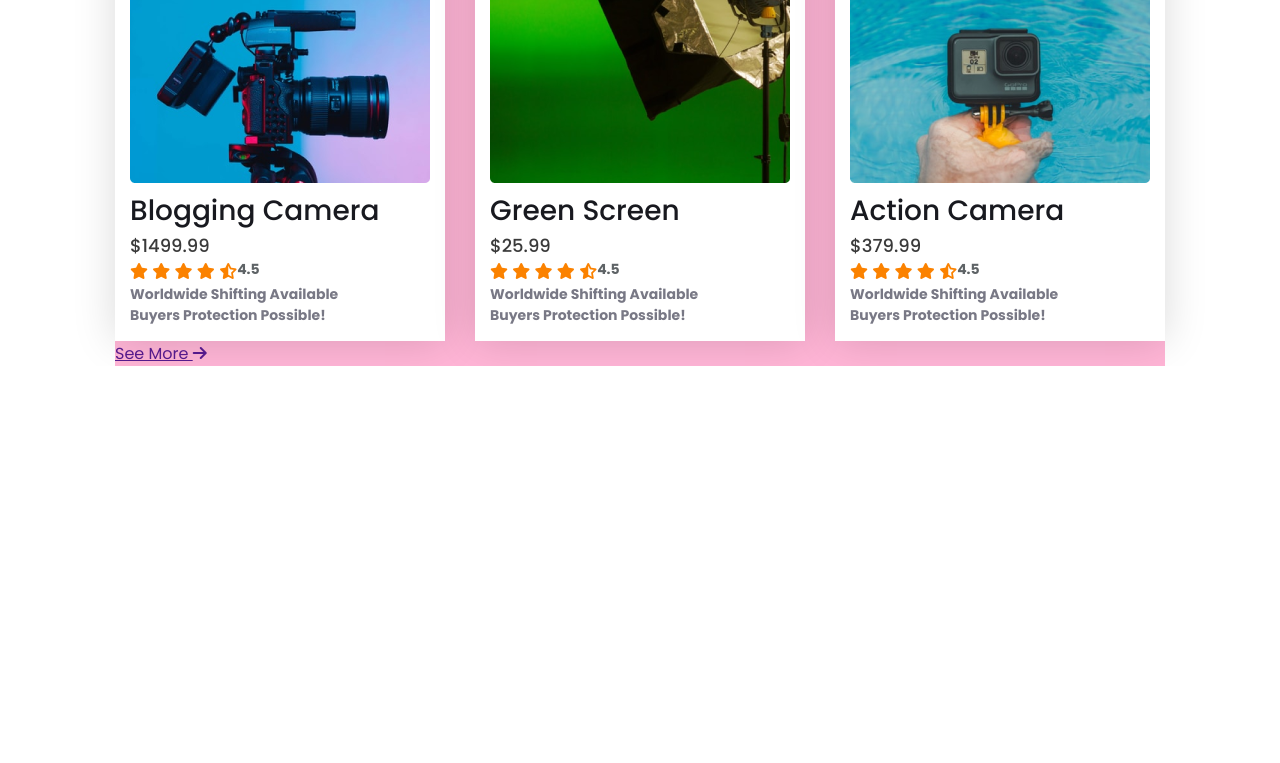
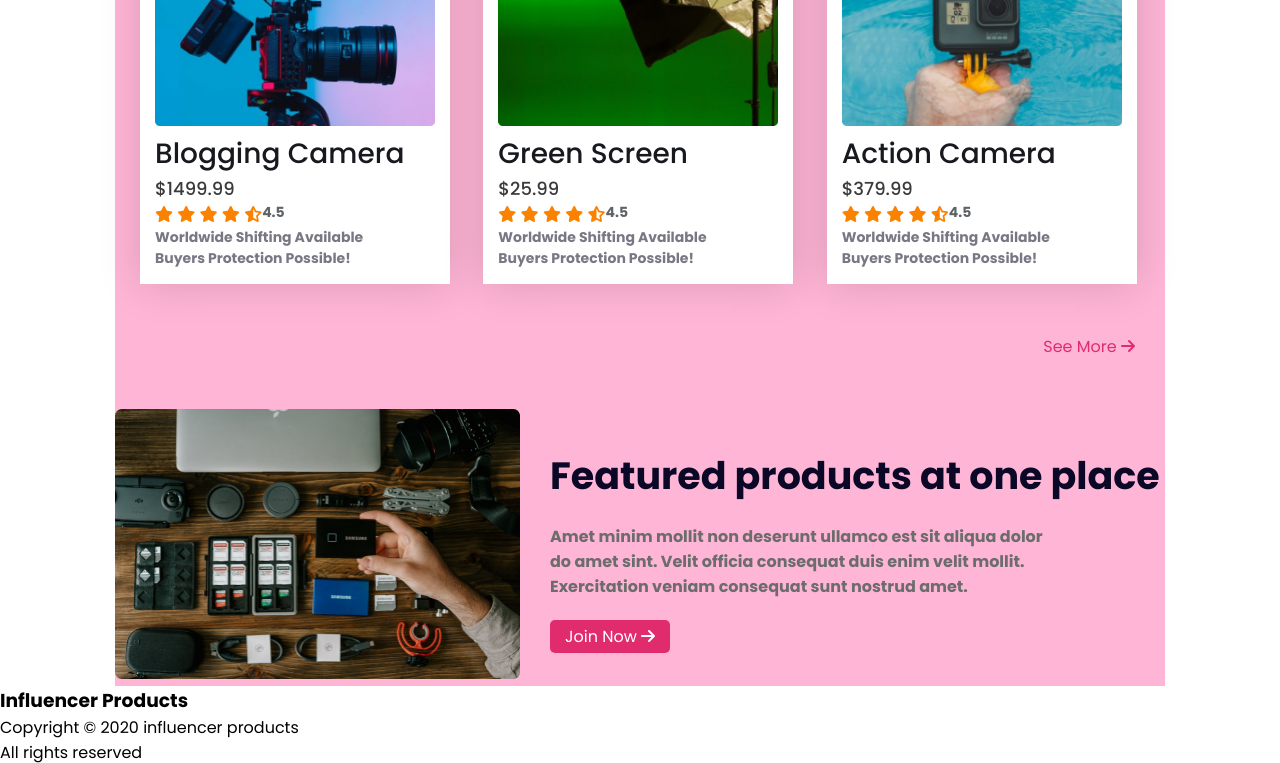
Before and after one commit to ramgope/influencer-gear, a plain HTML site: page index.html in a window 1280 px wide. Shown: the part 1760-2523 px from the top of the page. Before the commit the page ends 2126 px from the top, so only its background shows below. Drawn offline with Linux system fonts and the light colour scheme.

Commit message:
featured products section added

```diff
--- a/css/style.css
+++ b/css/style.css
@@ -9,6 +9,7 @@
     --text-color: #3A3A3A;
     --border-color: #F1E4FF;
     --text-dark: #18191F;
+    --btn-color: #E02C6D;
 }
 
 /* ===============Header section starts============== */
@@ -83,7 +84,7 @@ main {
 
 .main-text a {
     padding: 10px 24px;
-    background: #E02C6D;
+    background: var(--btn-color);
     border-radius: 25px;
     text-decoration: none;
     color: white;
@@ -131,21 +132,30 @@ hr {
 /* ===============Company-Logo section ends============== */
 
 /* ===============Popular Collection section starts============== */
+.products-head {
+    text-align: center;
+    font-size: 28px;
+    font-weight: 600;
+    color: var(--text-color);
+}
+
 .devices {
+    width: 1000px;
     display: grid;
     grid-template-columns: repeat(3, 1fr);
     grid-gap: 30px;
+    margin: auto;
 }
 
 .device {
-    width: 330px;
+    width: 310px;
     background: #FFF;
     box-shadow: 0px 0px 40px 0px rgba(0, 0, 0, 0.15);
     padding: 15px;
 }
 
 .device-img img {
-    width: 300px;
+    width: 280px;
 }
 
 .device-text h2 {
@@ -181,5 +191,53 @@ hr {
 }
 
 /* ===============Popular Collection section ends============== */
+.more-opt {
+    margin: 50px 0;
+    text-align: right;
+    width: 1020px;
+}
+
+.more-opt a {
+    text-decoration: none;
+    color: var(--btn-color);
+}
+
+/* ===============Featured Products section starts============== */
+.feature-sec {
+    display: flex;
+    align-items: center;
+}
+
+.feature-img img {
+    width: 405px;
+}
+
+.feature-text {
+    margin-left: 30px;
+}
+
+.feature-text h2 {
+    font-size: 38px;
+    font-weight: 700;
+    color: #0A0826;
+}
+
+.feature-text p {
+    color: #6C6C6C;
+    font-size: 16px;
+    font-weight: 700;
+    width: 500px;
+    padding: 20px 0 25px;
+}
+
+.feature-text a {
+    padding: 5px 15px;
+    background: var(--btn-color);
+    text-decoration: none;
+    color: #FFF;
+    border-radius: 5px;
+}
+
+/* ===============Featured Products section ends============== */
 
 /* ===============main section ends============== */
--- a/index.html
+++ b/index.html
@@ -257,12 +257,42 @@
                 </aside>
             </article>
         </section>
+        <!-- ===============Popular Collection section ends============== -->
+
         <div class="more-opt">
             <a href="">See More <i class="fa-solid fa-arrow-right"></i></a>
         </div>
-        <!-- ===============Popular Collection section ends============== -->
+
+        <!-- ===============Featured Products section starts============== -->
+        <section class="feature-sec">
+            <div class="feature-img">
+                <img src="./images/gear.png" alt="Feature Product Image">
+            </div>
+            <div class="feature-text">
+                <h2>Featured products at one place</h2>
+                <p>Amet minim mollit non deserunt ullamco est sit aliqua dolor
+                    do amet sint. Velit officia consequat duis enim velit mollit.
+                    Exercitation veniam consequat sunt nostrud amet.</p>
+                <a href="">Join Now <i class="fa-solid fa-arrow-right"></i></a>
+            </div>
+        </section>
+        <!-- ===============Featured Products section ends============== -->
     </main>
     <!-- ===============main section ends============== -->
+
+    <!-- ===============Footer section starts============== -->
+    <footer>
+        <h3>Influencer Products</h3>
+        <p>Copyright &copy; 2020 influencer products</p>
+        <p>All rights reserved</p>
+        <div class="social-sites">
+            <a href=""><i class="fa-brands fa-instagram"></i></a>
+            <a href=""><i class="fa-brands fa-dribbble"></i></a>
+            <a href=""><i class="fa-brands fa-twitter"></i></a>
+            <a href=""><i class="fa-brands fa-youtube"></i></a>
+        </div>
+    </footer>
+    <!-- ===============Footer section ends============== -->
 </body>
 
 </html>
```
